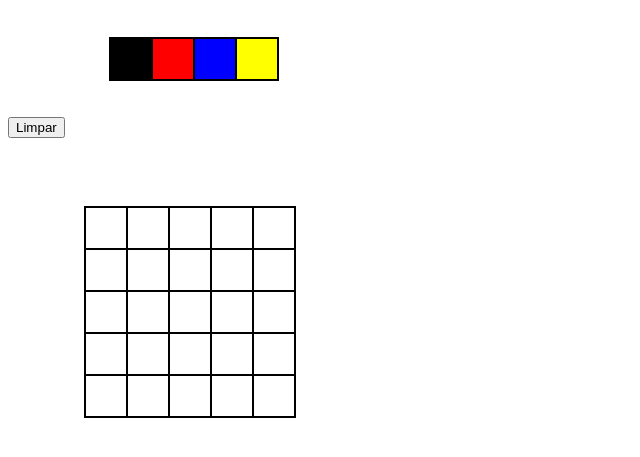
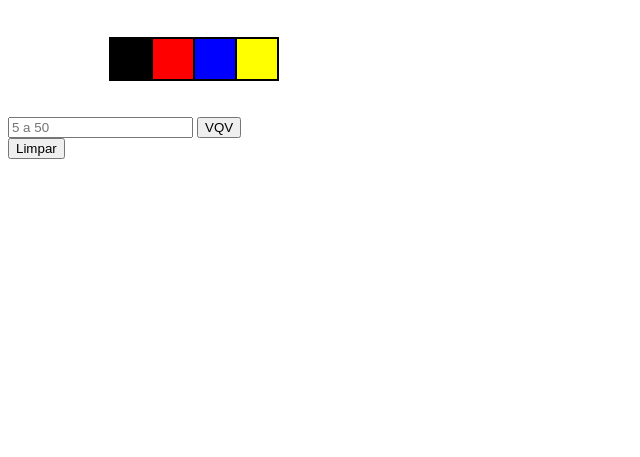
Before and after one commit to Bel-Albuquerque/Pixel-art, a website: page index.html in a window 1280 px wide. Shown: the part 61-518 px from the top of the page, without its empty margins (0-640 px from the left). Drawn offline with Linux system fonts and the light colour scheme.

Commit message:
requisito 10

```diff
--- a/index.html
+++ b/index.html
@@ -19,43 +19,18 @@
     </div>
   </div>
       <br><br>
-      <div id='button'></div>
+      <div id='inline'>
+        <input type="number" id="board-size" min="1" placeholder="5 a 50">
+        <div id='inputButton'></div><br></div>
+      <div id='button'>
+
+      </div>
       <br>
   <div id="pixel-board">
-    <div class="tr">
-      <div class="pixel selectPixel"></div>
-      <div class="pixel"></div>
-      <div class="pixel"></div>
-      <div class="pixel"></div>
-      <div class="pixel"></div>
+
+
     </div>
-    <div class="tr">
-      <div class="pixel"></div>
-      <div class="pixel"></div>
-      <div class="pixel"></div>
-      <div class="pixel"></div>
-      <div class="pixel"></div>
-    </div>
-    <div class="tr">
-      <div class="pixel"></div>
-      <div class="pixel"></div>
-      <div class="pixel"></div>
-      <div class="pixel"></div>
-      <div class="pixel"></div>
-    </div>
-    <div class="tr">
-      <div class="pixel"></div>
-      <div class="pixel"></div>
-      <div class="pixel"></div>
-      <div class="pixel"></div>
-      <div class="pixel"></div>
-    </div>
-    <div class="tr">
-      <div class="pixel"></div>
-      <div class="pixel"></div>
-      <div class="pixel"></div>
-      <div class="pixel"></div>
-      <div class="pixel"></div>
+
     </div>
   </div><br>
   <script src="script.js"></script>
--- a/script.js
+++ b/script.js
@@ -9,6 +9,10 @@ let colorYellow = yellow.style.backgroundColor = 'yellow'
 let palette = document.querySelector('.palette')
 let pixelBoard = document.querySelector('#pixel-board')
 let pixel = document.querySelectorAll('.pixel')
+const input = document.querySelector('input')
+let inputButton =document.querySelector('#inputButton')
+let num = 0
+let h1 = document.querySelector('h1')
 
 
 function colorselect (event) {
@@ -34,7 +38,6 @@ function pixelColor (event) {
 }
 pixelBoard.addEventListener('click', pixelColor)
 
-
 function buttonLimparJogo (buttonName) {
   let buttonPai = document.querySelector('#button')
   let buttonFilho = document.createElement('button')
@@ -58,3 +61,44 @@ function limparJogo (event) {
   }
 }
 button.addEventListener('click', limparJogo)
+
+function buttonInput (vqv) {
+  let buttonInput =document.createElement('button')
+  let inputId = 'generate-board'
+
+  buttonInput.innerHTML = vqv
+  buttonInput.id = inputId
+  inputButton.appendChild(buttonInput)
+}
+buttonInput('VQV')
+
+let buttonImp = document.querySelector('#generate-board')
+
+function valueInput(event) {
+  num= event.target.value
+
+}
+input.addEventListener('input', valueInput)
+
+
+function multiplicaLimpaInput() {
+  if (parseInt(num)>=5 && parseInt(num)<=50){
+    for (let index= 0; index <parseInt(num); index += 1) {
+     let divPai = document.querySelector('#pixel-board')
+      let divNovaLinha = document.createElement('div')
+      divNovaLinha.classList.add('linha')
+      divPai.appendChild(divNovaLinha)
+        for (let index = 0; index < parseInt(num); index += 1) {
+          let divQuadradinho = document.createElement('div')
+          divQuadradinho.classList.add('pixel')
+          divNovaLinha.appendChild(divQuadradinho)
+        }
+    }
+    let primeiroQuadradinho = document.querySelector('.pixel')
+    primeiroQuadradinho.classList.add('selectPixel')
+    input.value = ''
+    num=''
+  }
+}
+
+buttonImp.addEventListener('click', multiplicaLimpaInput)
--- a/style.css
+++ b/style.css
@@ -30,14 +30,18 @@
   background-color: yellow;
 }
 
+#inputButton {
+  display: inline;
+}
+}
+
 #pixel-board {
   display: table;
   border: #000000 solid 1px;
-  margin-top: 4%;
-  margin-left: 6%;
 
 }
-.tr {
+.linha {
+  border: #000000 solid 1px;
   display: table-row;
 
 }
```
